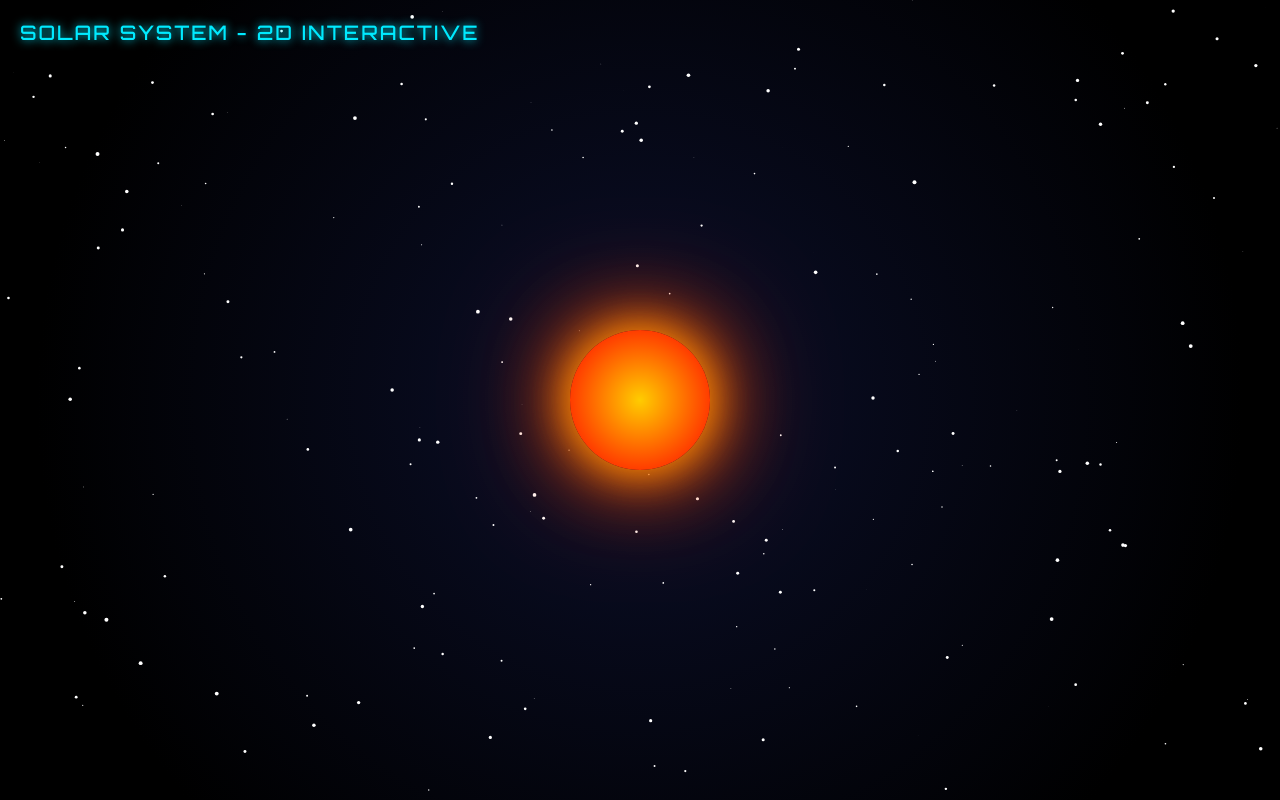
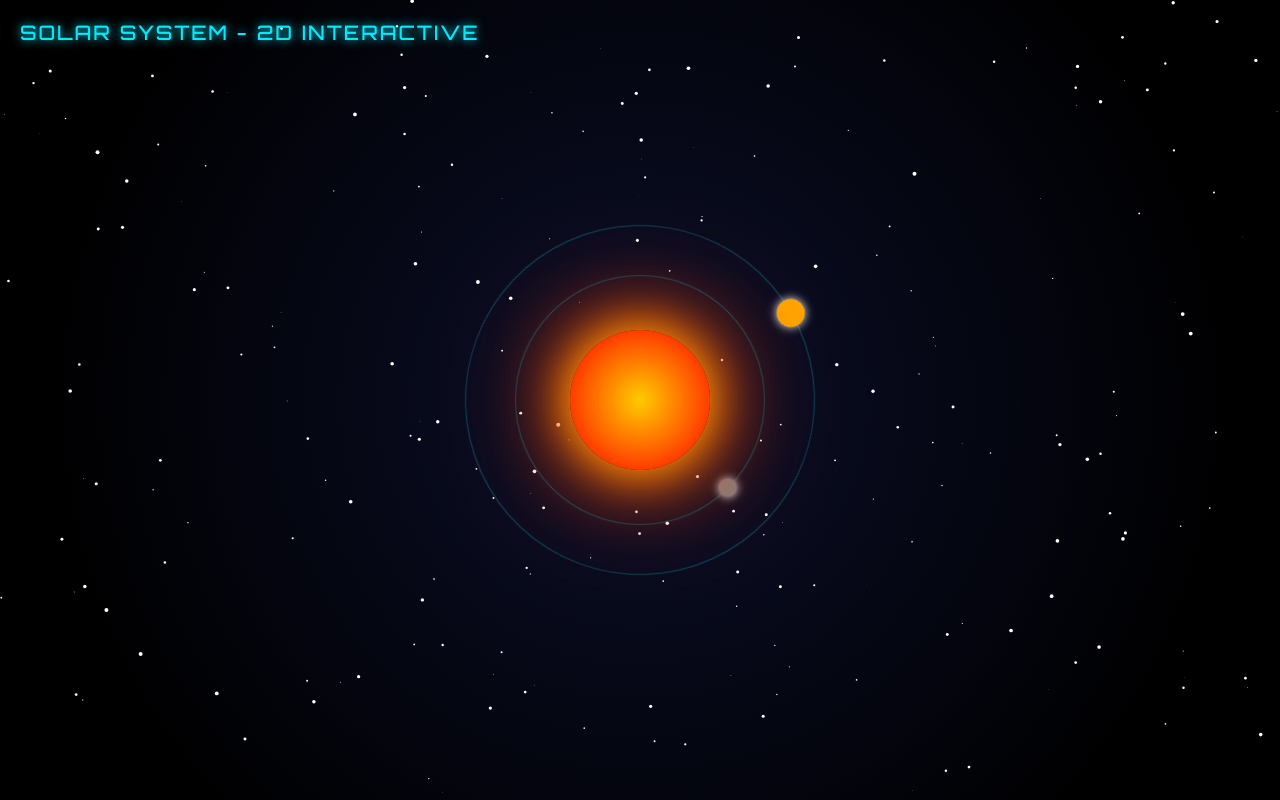
Before and after one commit to wdev00-lgtm/solar-system-app, a website: page public/index.html in a window 1280 px wide. Drawn offline with Linux system fonts and the light colour scheme.

Commit message:
Update index.html
updated

```diff
--- a/public/index.html
+++ b/public/index.html
@@ -30,6 +30,18 @@ canvas {
   z-index: 0;
 }
 
+/* TITLE */
+.title {
+  position: absolute;
+  top: 20px;
+  left: 20px;
+  font-size: 20px;
+  letter-spacing: 2px;
+  color: #00eaff;
+  text-shadow: 0 0 10px #00eaff;
+  z-index: 3;
+}
+
 /* SUN */
 .sun {
   position: absolute;
@@ -53,15 +65,37 @@ canvas {
   to { transform: translate(-50%, -50%) rotate(360deg); }
 }
 
-.title {
+/* ORBIT SYSTEM */
+.orbit {
   position: absolute;
-  top: 20px;
-  left: 20px;
-  font-size: 20px;
-  letter-spacing: 2px;
-  color: #00eaff;
-  text-shadow: 0 0 10px #00eaff;
-  z-index: 3;
+  top: 50%;
+  left: 50%;
+  border: 1px solid rgba(0, 234, 255, 0.3);
+  border-radius: 50%;
+  transform: translate(-50%, -50%);
+  animation: rotateOrbit linear infinite;
+}
+
+@keyframes rotateOrbit {
+  from { transform: translate(-50%, -50%) rotate(0deg); }
+  to { transform: translate(-50%, -50%) rotate(360deg); }
+}
+
+/* PLANET */
+.planet {
+  position: absolute;
+  top: 50%;
+  left: 0;
+  transform: translate(-50%, -50%);
+  border-radius: 50%;
+  box-shadow: 0 0 10px white;
+  transition: 0.3s;
+  cursor: pointer;
+}
+
+.planet:hover {
+  transform: translate(-50%, -50%) scale(1.2);
+  box-shadow: 0 0 20px #00eaff;
 }
 </style>
 </head>
@@ -73,6 +107,20 @@ canvas {
 
 <div class="sun"></div>
 
+<!-- MERCURY ORBIT -->
+<div class="orbit" style="width: 250px; height: 250px; animation-duration: 8s;">
+  <div class="planet"
+       style="width: 18px; height: 18px; background: gray;">
+  </div>
+</div>
+
+<!-- VENUS ORBIT -->
+<div class="orbit" style="width: 350px; height: 350px; animation-duration: 12s;">
+  <div class="planet"
+       style="width: 28px; height: 28px; background: orange;">
+  </div>
+</div>
+
 <script>
 // STAR BACKGROUND
 const canvas = document.getElementById("stars");
@@ -83,12 +131,12 @@ canvas.height = window.innerHeight;
 
 let stars = [];
 
-for (let i = 0; i < 200; i++) {
+for (let i = 0; i < 250; i++) {
   stars.push({
     x: Math.random() * canvas.width,
     y: Math.random() * canvas.height,
     radius: Math.random() * 2,
-    speed: Math.random() * 0.5
+    speed: Math.random() * 0.4
   });
 }
 
```
